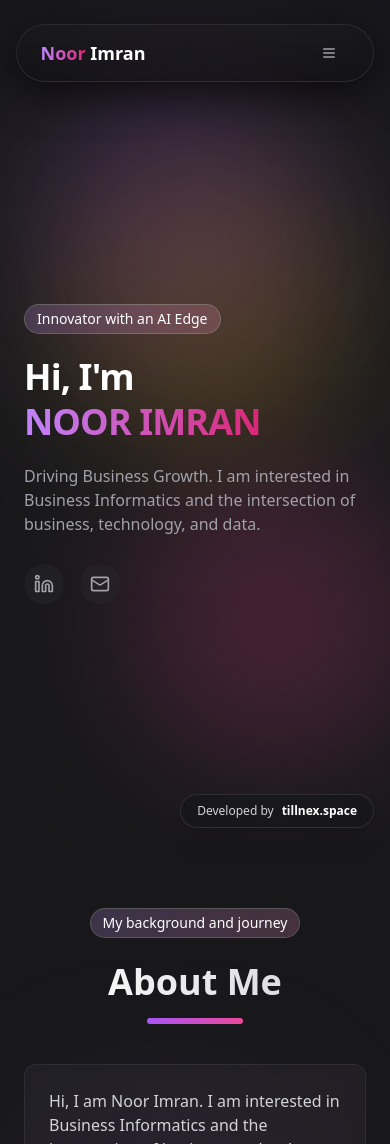
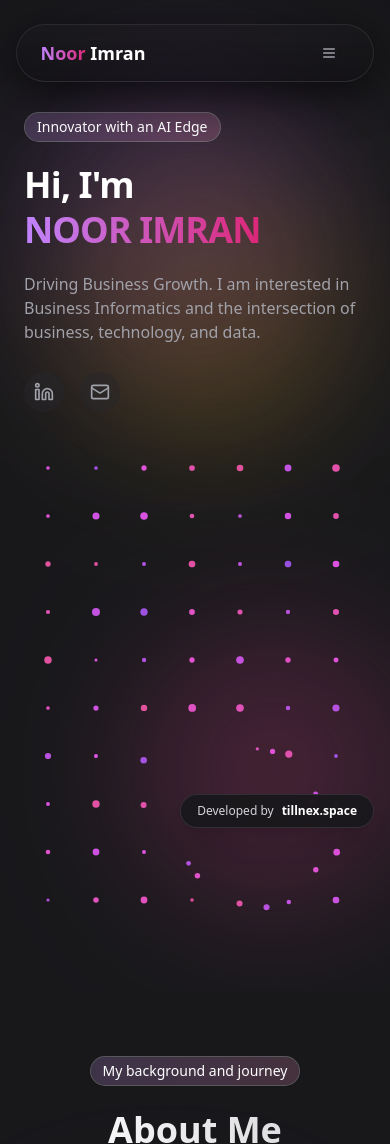
Before and after one commit to ranaahsana16-gif/portfoilio, a Next.js app: page / in a window 390 px wide. Shown: the top 1144 px of the page. Built offline with nearby package versions, Linux system fonts and the light colour scheme.

Commit message:
feat: show particle dots on mobile hero section

```diff
--- a/app/page.tsx
+++ b/app/page.tsx
@@ -56,7 +56,7 @@ export default function Portfolio() {
               </a>
             </div>
           </div>
-          <div className="hidden lg:flex justify-center">
+          <div className="flex justify-center">
             <CreativeHero />
           </div>
         </div>
```
